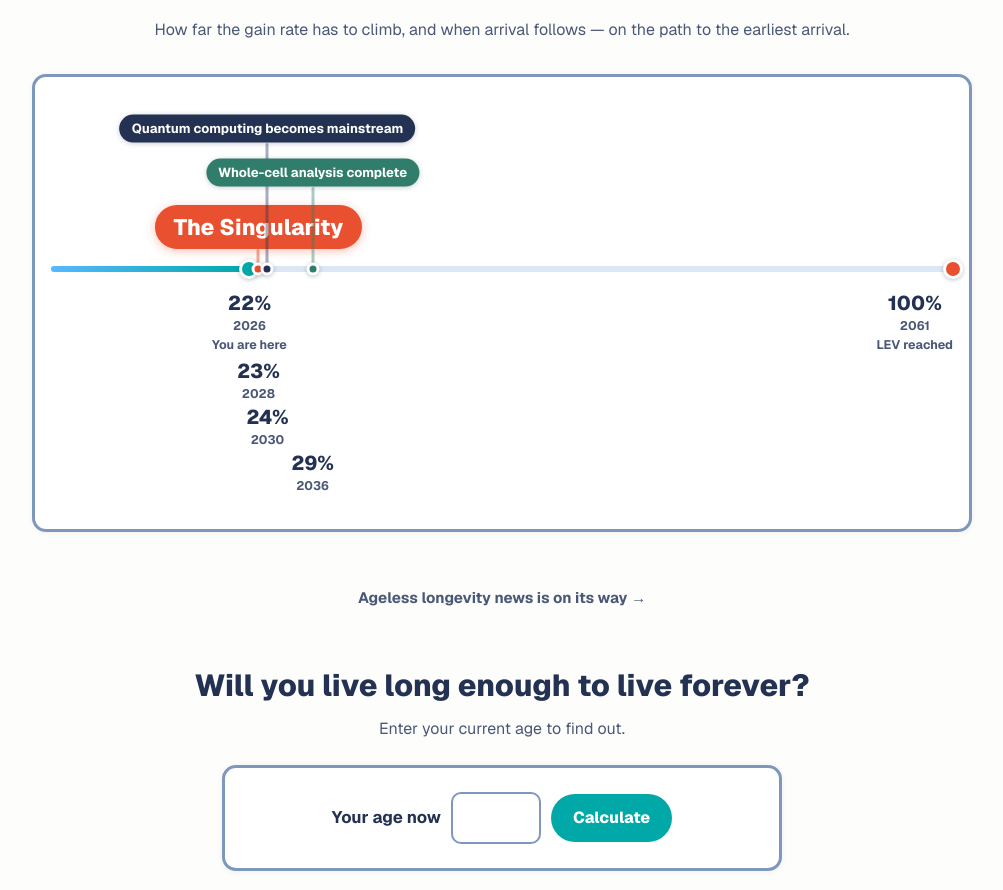
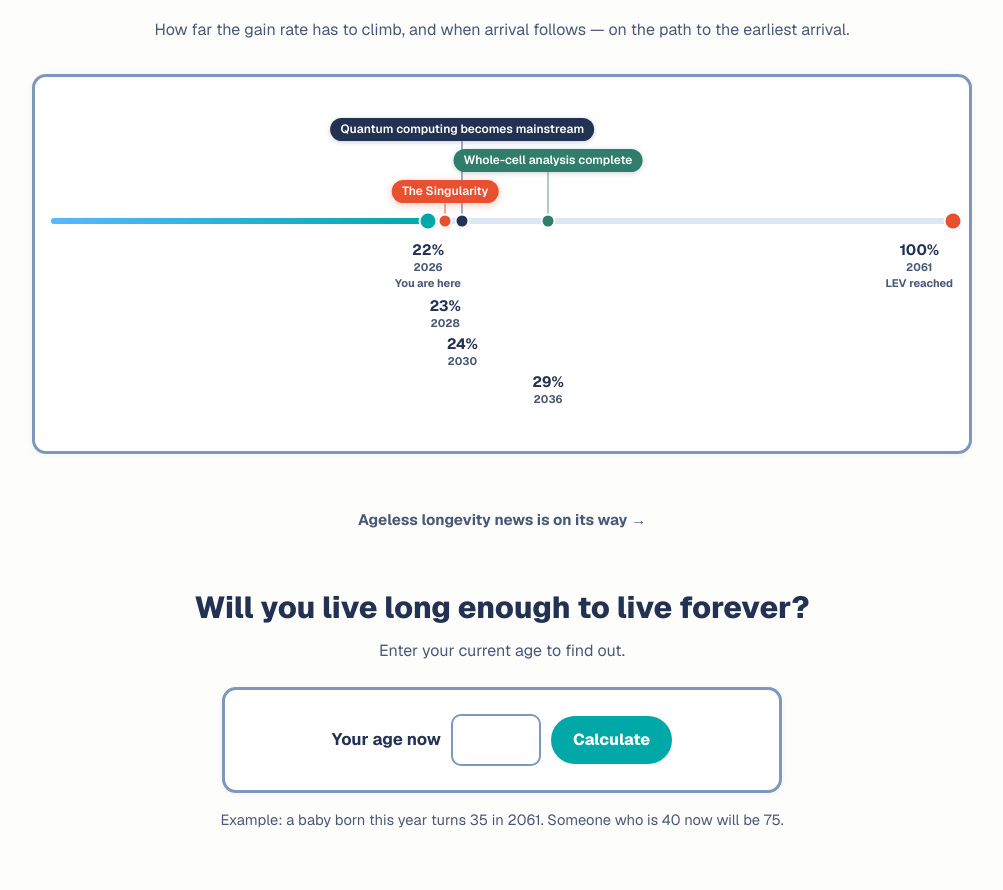
Before and after one commit to mikoshi092/immortality-countdown, a Next.js app: page / in a window 1280 px wide. Shown: the part 913-1803 px from the top of the page, without its empty margins (138-1141 px from the left). Built offline with nearby package versions, Linux system fonts and the light colour scheme.

Commit message:
Road to arrival: uniform small pills, compact staircase, deformed display scale

```diff
--- a/components/calm/Sections.tsx
+++ b/components/calm/Sections.tsx
@@ -230,10 +230,26 @@ export function LevGauge({
   );
 }
 
+/**
+ * Display deformation (owner decision, 2026-11-05): on a strict
+ * linear scale the arrival point strands far to the right and the
+ * early points crush together, so track POSITIONS are mapped
+ * through a piecewise scale — the first 30 points of gain stretch
+ * across the left 57% of the track, the remaining 70 points across
+ * the right 43%. The % values printed on the labels stay the
+ * model's true values; only placement is deformed. The point
+ * markers, pill ticks, labels and the "filled up to now" gradient
+ * all anchor to the mapped position.
+ */
+function roadDisplayPct(pct: number): number {
+  return pct <= 30 ? (pct / 30) * 57 : 57 + ((pct - 30) / 70) * 43;
+}
+
 export type RoadPoint = {
-  /** Position on the gain track, in percent (gain × 100): the point
-   *  sits at `left: pct%` of the track, which spans the full LEV gain
-   *  scale 0 → 1.00. */
+  /** The model's gain for the point's year, in percent (gain ×
+   *  100). This is the value printed on the label; the point's
+   *  position on the track is `roadDisplayPct(pct)`, a deformed
+   *  scale (see above). */
   pct: number;
   /** Percent line under the track, e.g. "22%". */
   pctLabel: string;
@@ -274,46 +290,54 @@ const ROAD_PILL_TONES = {
 
 /**
  * Pill stagger geometry. The stage is a fixed-height relative box
- * (396px, 366px below sm) with the track's centre line at top:164px
- * (140px below sm). Pills are anchored from the top by their BOTTOM
+ * (318px, 298px below sm) with the track's centre line at top:116px
+ * (112px below sm). Pills are anchored from the top by their BOTTOM
  * edge (the anchor top plus -translate-y-full), so their distance
  * above the track does not depend on the stage height: level 1
- * hangs 20px above the centre line (24px below sm), level 2 82px
- * (70px), level 3 126px (106px) — the arrangement in the owner's
+ * hangs 18px above the centre line (16px below sm), level 2 49px
+ * (47px), level 3 80px (78px) — the arrangement in the owner's
  * 2026-11-05 sketch, where the 2030 pill rides highest so the three
  * pills never overlap even though the event points now sit within
- * a few percent of each other on the scale. Each tick runs from its
- * pill's bottom edge down to just past the centre line.
+ * a few percent of each other on the scale. All three pills share
+ * one type scale (owner cleanup, 2026-11-05: the headline pill used
+ * to render far larger than the other two); the level gaps above
+ * are sized so each pill's band clears the next by ~8px. Each tick
+ * runs from its pill's bottom edge down to just past the centre
+ * line, passing behind the pills (pills carry z-10).
  */
 const ROAD_LEVELS = {
   1: {
-    pillAnchor: "top-[144px] max-sm:top-[116px]",
-    tick: "top-[144px] h-[23px] max-sm:top-[116px] max-sm:h-[27px]",
+    pillAnchor: "top-[98px] max-sm:top-[96px]",
+    tick: "top-[98px] h-[21px] max-sm:top-[96px] max-sm:h-[19px]",
   },
   2: {
-    pillAnchor: "top-[82px] max-sm:top-[70px]",
-    tick: "top-[82px] h-[85px] max-sm:top-[70px] max-sm:h-[73px]",
+    pillAnchor: "top-[67px] max-sm:top-[65px]",
+    tick: "top-[67px] h-[52px] max-sm:top-[65px] max-sm:h-[50px]",
   },
   3: {
-    pillAnchor: "top-[38px] max-sm:top-[34px]",
-    tick: "top-[38px] h-[129px] max-sm:top-[34px] max-sm:h-[109px]",
+    pillAnchor: "top-[36px] max-sm:top-[34px]",
+    tick: "top-[36px] h-[83px] max-sm:top-[34px] max-sm:h-[81px]",
   },
 } as const;
 
 /**
  * Under-track label rows. The event points' modelled gains (23%,
- * 24%, 29%) cluster within a few points of the start (22%), so no
- * two left-hand labels can share a row at any width: each takes its
+ * 24%, 29%) cluster within a few points of the start (22%); even
+ * after the display deformation they sit only ~2 track-points
+ * apart — far narrower than the labels themselves — so no two
+ * left-hand labels can share a row at any width: each takes its
  * own row, descending chronologically from the track — row 0 (start)
- * at the track, then 2028, 2030, 2036 — with enough pitch to clear
- * the start label's extra note line. The end label sits on row 0 at
- * the far right, well clear of the cluster.
+ * at the track, then 2028, 2030, 2036. The first pitch (56px, 52px
+ * below sm) clears the start label's extra note line (いまここ /
+ * "You are here"); the event rows then step at a tight 38px pitch
+ * (36px below sm), each event label being ~35px tall. The end label
+ * sits on row 0 at the far right, well clear of the cluster.
  */
 const ROAD_LABEL_ROWS = {
-  0: "top-[186px] max-sm:top-[162px]",
-  1: "top-[254px] max-sm:top-[226px]",
-  2: "top-[300px] max-sm:top-[272px]",
-  3: "top-[346px] max-sm:top-[318px]",
+  0: "top-[136px] max-sm:top-[130px]",
+  1: "top-[192px] max-sm:top-[182px]",
+  2: "top-[230px] max-sm:top-[218px]",
+  3: "top-[268px] max-sm:top-[254px]",
 } as const;
 
 /**
@@ -327,9 +351,11 @@ const ROAD_LABEL_ROWS = {
  * stepper) with the single unified timeline from the owner's
  * hand-drawn sketch. Owner decision, 2026-11-05. The event
  * positions are the model's own gains in their years (derived by
- * the pages through lib/countdown's gainPercentAt), so the four
- * left-hand points cluster near the start; their labels descend in
- * a one-row-per-point staircase (ROAD_LABEL_ROWS) to stay legible.
+ * the pages through lib/countdown's gainPercentAt), placed on the
+ * track through the deformed display scale (roadDisplayPct) so
+ * the four left-hand points spread across the track's left half;
+ * their labels descend in a one-row-per-point staircase
+ * (ROAD_LABEL_ROWS) to stay legible.
  *
  * Points render in the order given — chronological (2026 → 2028 →
  * 2030 → 2036 → 2061) — so screen readers and text extraction meet
@@ -341,36 +367,37 @@ export function Milestones({ points }: { points: RoadPoint[] }) {
   const nowPoint = points.find((point) => point.marker === "start");
   return (
     <div className="relative mt-[30px] rounded-[14px] border-[3px] border-[#7d97bd] bg-white px-4 py-7 shadow-[0_1px_6px_rgba(35,50,82,0.06)] max-sm:px-3 max-sm:py-5">
-      <div className="relative h-[396px] max-sm:h-[366px]">
+      <div className="relative h-[318px] max-sm:h-[298px]">
         {/* Track: the full gain scale, filled up to the current point. */}
         <div
           aria-hidden="true"
-          className="absolute left-0 right-0 top-[161px] h-[6px] rounded-full bg-[#dbe7f5] max-sm:top-[137px]"
+          className="absolute left-0 right-0 top-[113px] h-[6px] rounded-full bg-[#dbe7f5] max-sm:top-[109px]"
         >
           <div
             className="h-full rounded-full bg-[linear-gradient(90deg,#57b8ff,#00a8a8)]"
-            style={{ width: `${nowPoint?.pct ?? 0}%` }}
+            style={{ width: `${roadDisplayPct(nowPoint?.pct ?? 0)}%` }}
           />
         </div>
         {points.map((point) => {
           const tone = point.pill ? ROAD_PILL_TONES[point.pill.tone] : null;
           const level = point.pill ? ROAD_LEVELS[point.pill.level] : null;
+          const displayPct = roadDisplayPct(point.pct);
           return (
             <div key={`${point.pct}-${point.when}`} className="contents">
               {point.pill && tone && level ? (
                 <>
                   <span
                     aria-hidden="true"
-                    className={`absolute w-[3px] -translate-x-1/2 rounded ${tone.tick} ${level.tick}`}
-                    style={{ left: `${point.pct}%` }}
+                    className={`absolute w-[2px] -translate-x-1/2 rounded ${tone.tick} ${level.tick}`}
+                    style={{ left: `${displayPct}%` }}
                   />
                   <span
-                    className={`absolute -translate-x-1/2 -translate-y-full whitespace-nowrap rounded-full leading-[1.25] text-white ${tone.pill} ${level.pillAnchor} ${
+                    className={`absolute z-10 -translate-x-1/2 -translate-y-full whitespace-nowrap rounded-full px-2.5 py-1 text-[12px] font-semibold leading-[1.25] text-white max-sm:px-2 max-sm:text-[11px] ${tone.pill} ${level.pillAnchor} ${
                       point.pill.tone === "coral"
-                        ? "px-[18px] py-2 text-[clamp(1.02rem,4.6vw,1.4rem)] font-extrabold shadow-[0_2px_10px_rgba(232,80,47,0.35)] max-sm:-translate-x-[44%] max-sm:px-4 max-sm:py-1.5 max-sm:text-[1.02rem]"
-                        : "px-3 py-1.5 text-[clamp(0.66rem,2.7vw,0.82rem)] font-bold shadow-[0_1px_5px_rgba(35,50,82,0.25)] max-sm:px-2.5 max-sm:py-1 max-sm:text-[0.62rem]"
+                        ? "shadow-[0_2px_8px_rgba(232,80,47,0.3)]"
+                        : "shadow-[0_1px_5px_rgba(35,50,82,0.25)]"
                     }`}
-                    style={{ left: `${point.pct}%` }}
+                    style={{ left: `${displayPct}%` }}
                   >
                     {point.pill.label}
                   </span>
@@ -378,29 +405,29 @@ export function Milestones({ points }: { points: RoadPoint[] }) {
               ) : null}
               <span
                 aria-hidden="true"
-                className={`absolute top-[164px] z-10 -translate-x-1/2 -translate-y-1/2 rounded-full border-[3px] border-white shadow-[0_1px_4px_rgba(35,50,82,0.3)] max-sm:top-[140px] ${
+                className={`absolute top-[116px] z-20 -translate-x-1/2 -translate-y-1/2 rounded-full shadow-[0_0_0_2px_#ffffff,0_1px_3px_rgba(35,50,82,0.35)] max-sm:top-[112px] ${
                   point.marker === "start"
-                    ? "h-[20px] w-[20px] bg-[#00a8a8] max-sm:h-[18px] max-sm:w-[18px]"
+                    ? "h-[15px] w-[15px] bg-[#00a8a8]"
                     : point.marker === "end"
-                      ? "h-[20px] w-[20px] bg-[#e8502f] max-sm:h-[18px] max-sm:w-[18px]"
-                      : `h-[13px] w-[13px] ${tone?.dot ?? ""}`
+                      ? "h-[15px] w-[15px] bg-[#e8502f]"
+                      : `h-[11px] w-[11px] ${tone?.dot ?? ""}`
                 }`}
-                style={{ left: `${point.pct}%` }}
+                style={{ left: `${displayPct}%` }}
               />
               <div
                 className={`absolute text-center ${ROAD_LABEL_ROWS[point.labelRow]} ${
                   point.marker === "end" ? "-translate-x-full" : "-translate-x-1/2"
                 }`}
-                style={{ left: `${point.pct}%` }}
+                style={{ left: `${displayPct}%` }}
               >
-                <div className="text-[clamp(1rem,3.4vw,1.25rem)] font-extrabold leading-[1.2] max-sm:text-[0.95rem]">
+                <div className="text-[15px] font-bold leading-[1.15] max-sm:text-[14px]">
                   {point.pctLabel}
                 </div>
-                <div className="mt-0.5 whitespace-nowrap text-[0.78rem] font-bold leading-[1.5] text-[#4a5878] max-sm:text-[0.74rem]">
+                <div className="mt-0.5 whitespace-nowrap text-[11px] font-bold leading-[1.45] text-[#4a5878]">
                   {point.when}
                 </div>
                 {point.note ? (
-                  <div className="whitespace-nowrap text-[0.78rem] font-bold leading-[1.5] text-[#4a5878] max-sm:text-[0.74rem]">
+                  <div className="whitespace-nowrap text-[11px] font-bold leading-[1.45] text-[#4a5878]">
                     {point.note}
                   </div>
                 ) : null}
```
